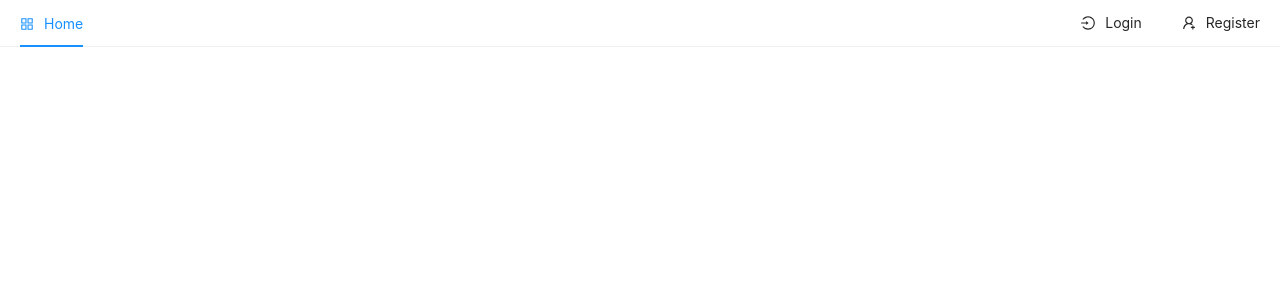
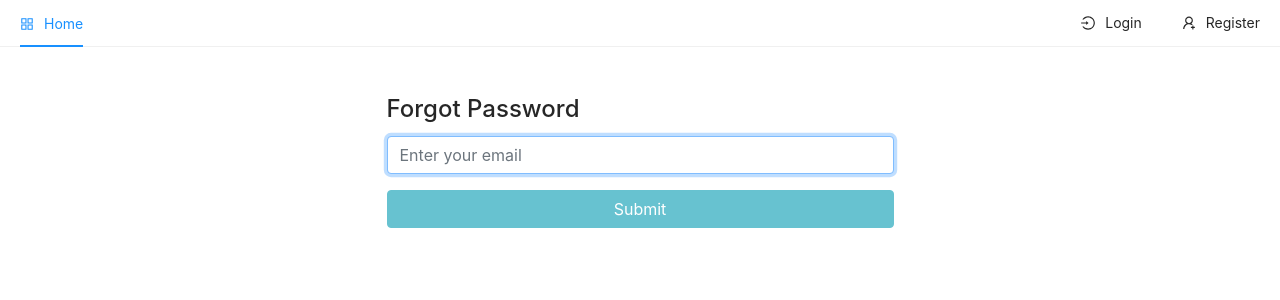
Before and after one commit to nickty/full-com-front, a React (Create React App) app: page /forgot/password in a window 1280 px wide. Shown: the top 300 px of the page. Built offline with nearby package versions, Linux system fonts and the light colour scheme; no server answers.

Commit message:
forget password worked with firebase

```diff
--- a/src/App.js
+++ b/src/App.js
@@ -10,6 +10,7 @@ import RegisterComplete from './pages/auth/RegisterComplete';
 import { useDispatch } from 'react-redux'
 import { useEffect } from 'react';
 import { auth } from './firebase';
+import ForgotPassword from './pages/auth/ForgotPassword';
 
 
 function App() {
@@ -47,6 +48,7 @@ function App() {
           <Route path="/register" exact component={Register} />
           <Route path="/login" exact component={Login} />
           <Route path="/register/complete" exact component={RegisterComplete} />
+          <Route path="/forgot/password" exact component={ForgotPassword} />
         </Switch>
   </>
 
--- /dev/null
+++ b/src/pages/auth/ForgotPassword.js
@@ -0,0 +1,51 @@
+import { LoadingOutlined } from '@ant-design/icons'
+import React from 'react'
+import { useState } from 'react'
+import { toast } from 'react-toastify'
+import { auth } from '../../firebase'
+
+const ForgotPassword = ({history}) => {
+
+    const [email, setEmail] = useState('')
+    const [loading, setLoading] = useState('')
+
+    const handleSubmit = async (e) => {
+        e.preventDefault()
+        setLoading(true)
+
+        const config = {
+            url: process.env.REACT_APP_FORGOT_PASSWORD_REDIRECT_URL,
+            handleCodeInApp: true
+        }
+
+        await auth.sendPasswordResetEmail(email, config)
+        .then(() => {
+            setEmail('')
+            setLoading(false)
+            toast.success('Check your email for password reset link')
+        })
+        .catch(err => {
+            setLoading(false)
+            toast.error(err.message)
+        })
+
+    }
+
+    return (
+    <div className="container p-5">
+        <div className="row">
+            <div className="col-md-6 offset-md-3">
+                <h4>Forgot Password</h4>
+
+                <form onSubmit={handleSubmit}>
+                    <input placeholder="Enter your email" type="email" className="form-control" name="" value={email} onChange={e => setEmail(e.target.value)} autoFocus />
+                    <button type="submit" className="btn btn-info mt-3 w-100" disabled={!email}>Submit</button>
+
+                </form>
+            </div>
+        </div>
+     </div>
+    )
+}
+
+export default ForgotPassword
--- a/src/pages/auth/Login.js
+++ b/src/pages/auth/Login.js
@@ -3,6 +3,7 @@ import React, { useState } from 'react'
 import { useDispatch } from 'react-redux';
 import { toast } from 'react-toastify';
 import { auth, googleAuthProvider } from '../../firebase';
+import { Link } from 'react-router-dom'
 
 const Login = ({ history }) => {
 
@@ -80,6 +81,7 @@ const Login = ({ history }) => {
                    {loading ? 'Loading..' : ''}
                    {loginForm()}
                    <button onClick={googleLogin} className="btn btn-primary mt-3 w-100">Login with Google</button>
+                <Link to="/forgot/password" className="float-right text-danger mt-3">Forgot Password</Link>
                </div>
            </div>
         </div>
```
Also changed, not shown: 1 other file (tests, documents, lock files or other folders).
